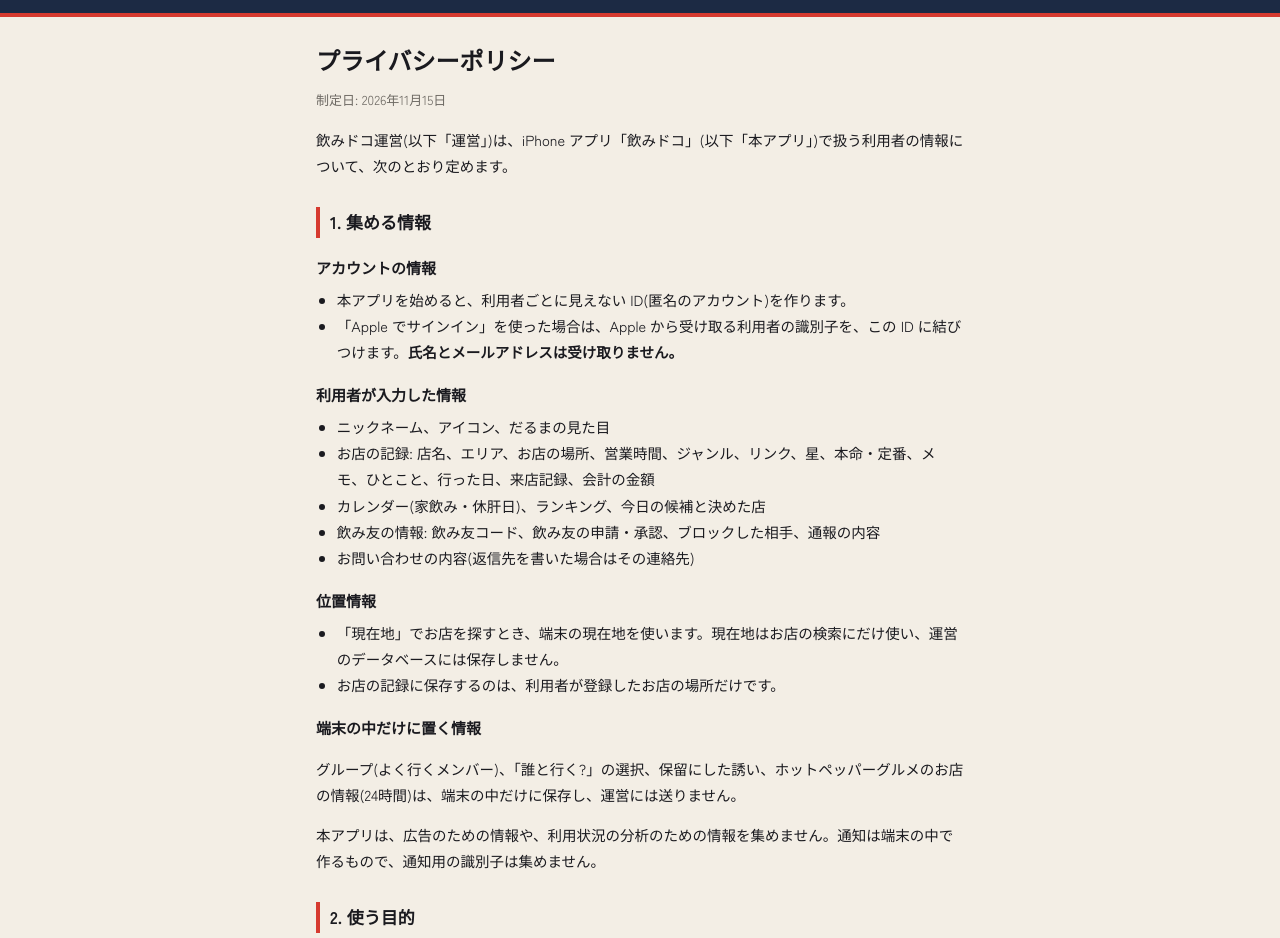
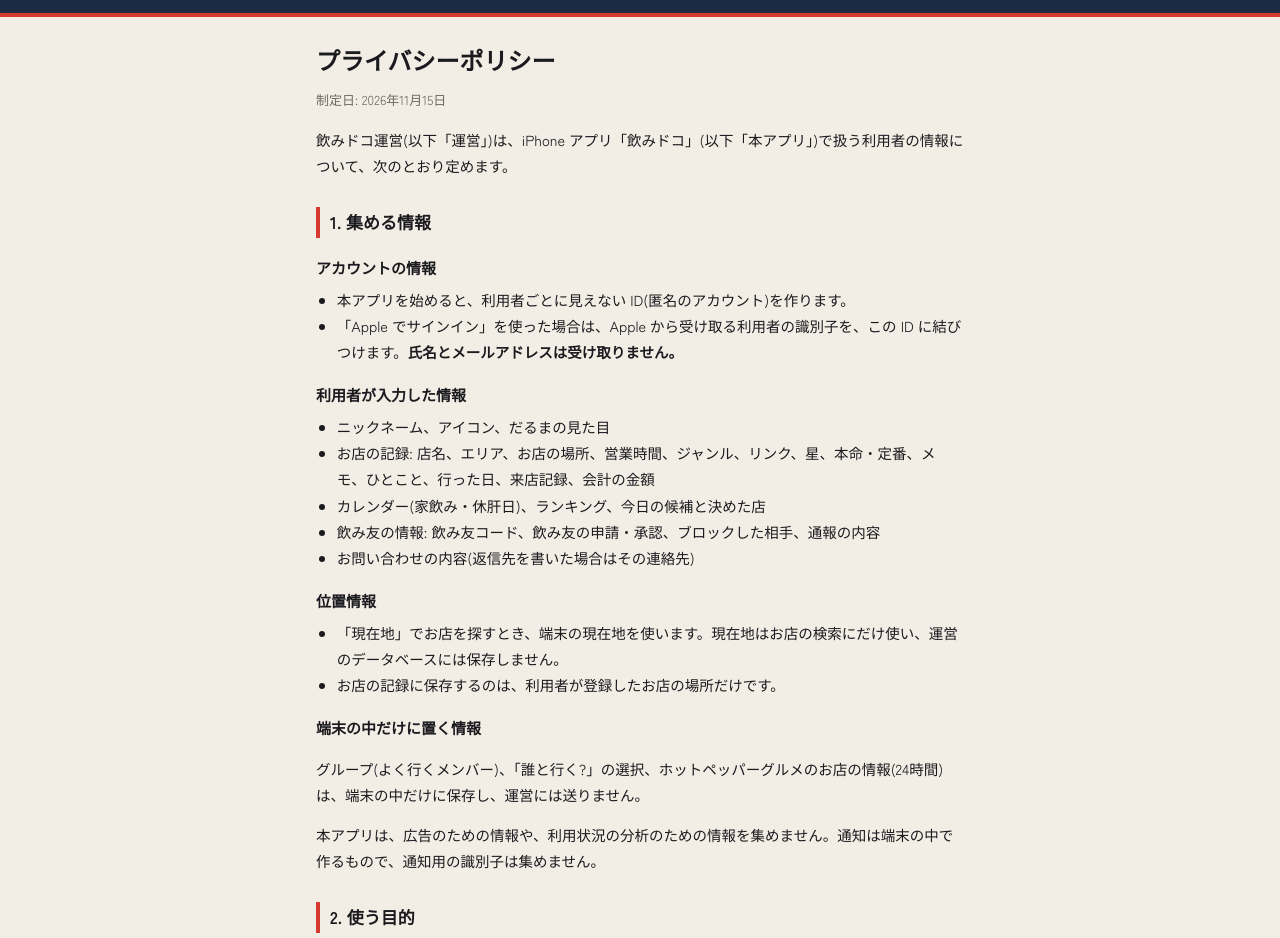
Before and after one commit to rokunanabox/rokunanabox.github.io, a plain HTML site: page nomidoko/privacy.html in a window 1280 px wide. Shown: the part 90-1028 px from the top of the page. Drawn offline with Linux system fonts and the light colour scheme; a web font is replaced by a local one.

Commit message:
飲みドコ: プライバシーポリシーから保留にした誘いを削除
Co-Authored-By: Claude Opus 5.5 <noreply@anthropic.com>

```diff
--- a/nomidoko/privacy.html
+++ b/nomidoko/privacy.html
@@ -36,7 +36,7 @@
   <li>お店の記録に保存するのは、利用者が登録したお店の場所だけです。</li>
 </ul>
 <h3>端末の中だけに置く情報</h3>
-<p>グループ(よく行くメンバー)、「誰と行く?」の選択、保留にした誘い、ホットペッパーグルメのお店の情報(24時間)は、端末の中だけに保存し、運営には送りません。</p>
+<p>グループ(よく行くメンバー)、「誰と行く?」の選択、ホットペッパーグルメのお店の情報(24時間)は、端末の中だけに保存し、運営には送りません。</p>
 <p>本アプリは、広告のための情報や、利用状況の分析のための情報を集めません。通知は端末の中で作るもので、通知用の識別子は集めません。</p>
 
 <h2>2. 使う目的</h2>
```
